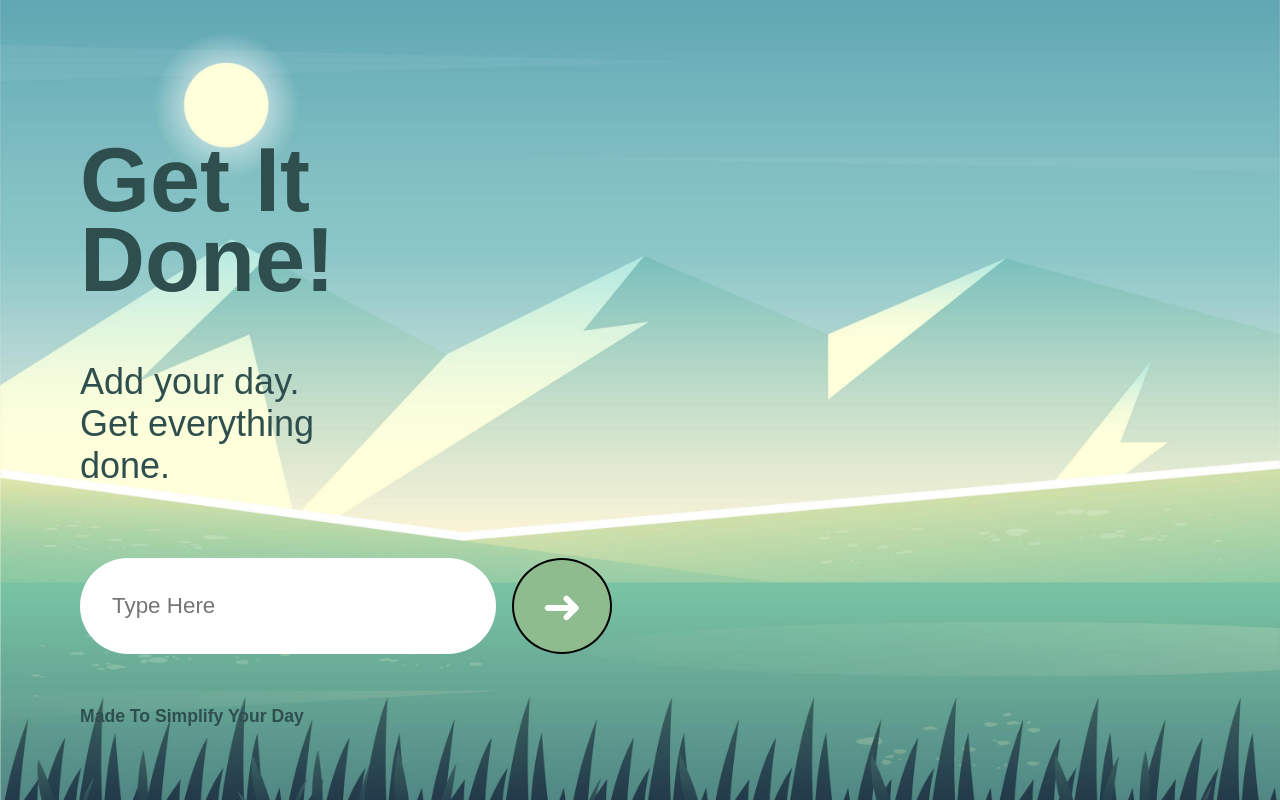
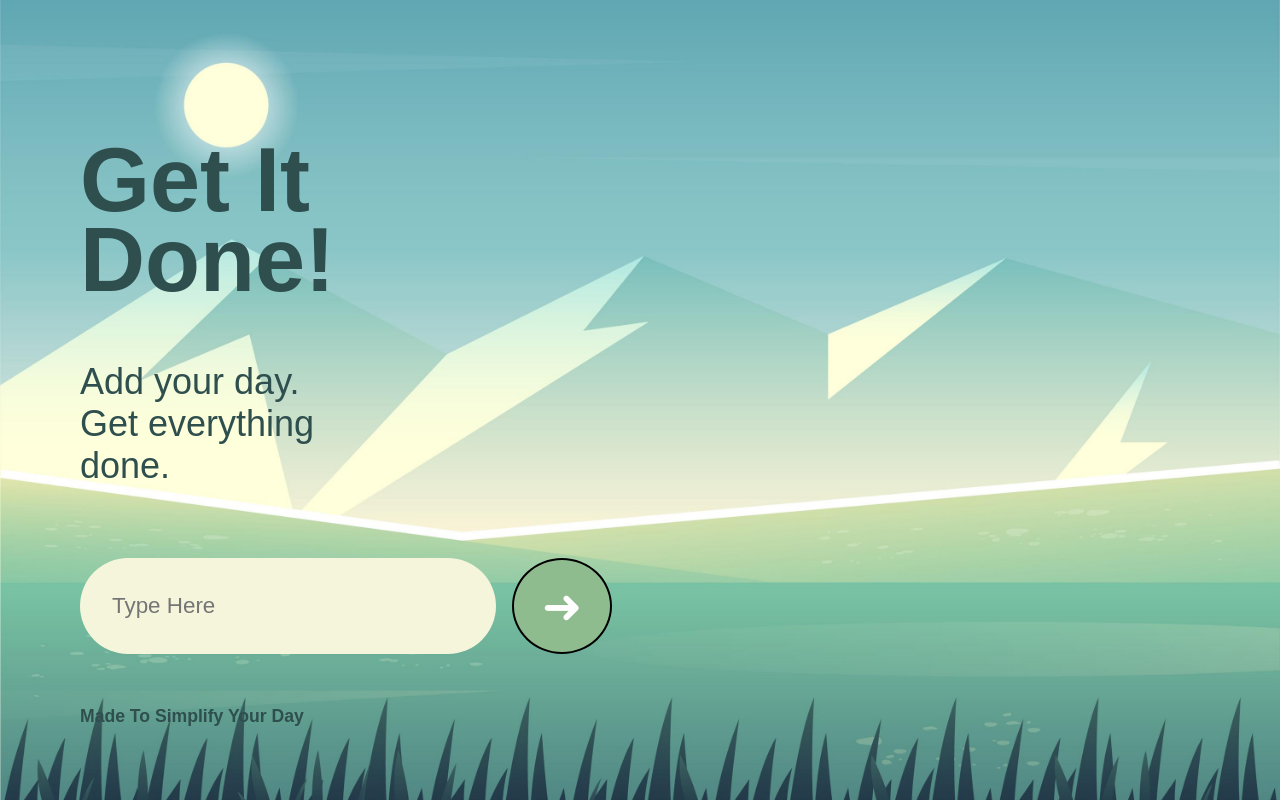
Before and after one commit to matgus217/appinreact, a React (Create React App) app: page / in a window 1280 px wide. Built offline with nearby package versions, Linux system fonts and the light colour scheme.

Commit message:
Add color in app.css

```diff
--- a/src/App.css
+++ b/src/App.css
@@ -58,6 +58,7 @@ input {
   align-self: stretch;
   border-radius: 50px;
   border: none;
+  background-color: beige;
 }
 
 button {
@@ -148,7 +149,7 @@ footer a, footer a:hover, footer a:focus, footer a:active {
   padding: .5rem;
   overflow-wrap: break-word;
   overflow-y: auto;
-  background-color: white;
+  background-color: beige;
 }
 
 .modify-todo {
```
